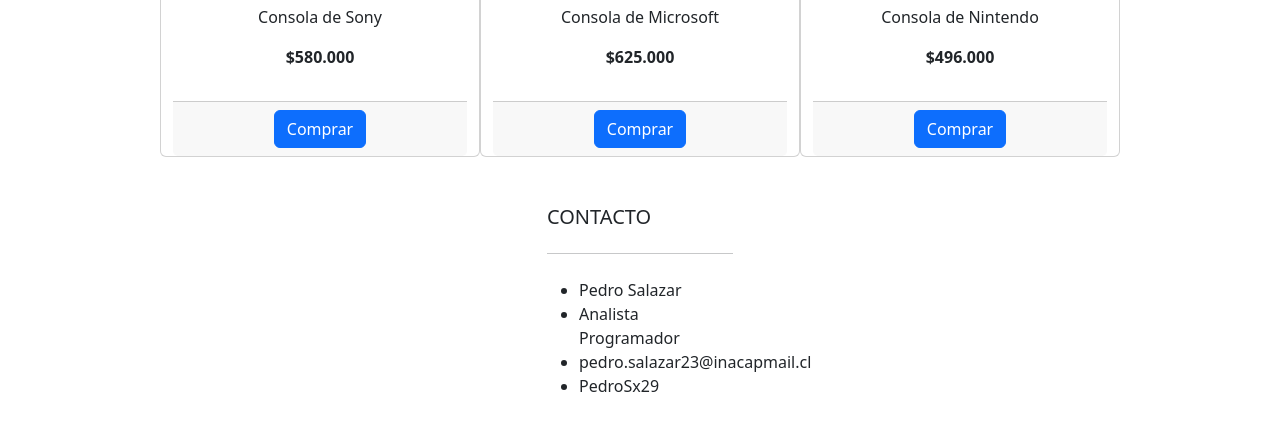
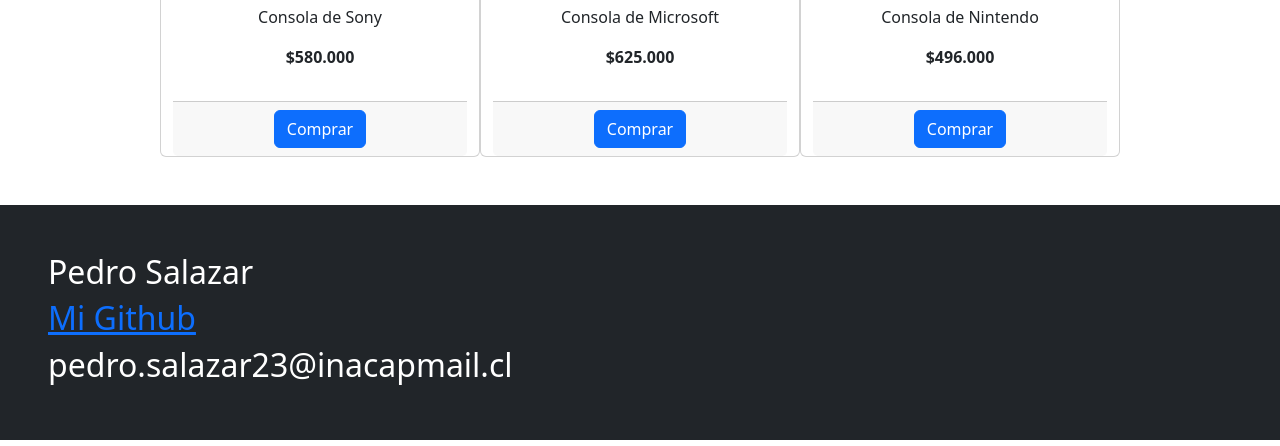
Before and after one commit to PedroSx29/PFE-Clase-4-02-04, a plain HTML site: page index.html in a window 1280 px wide. Shown: the part 532-978 px from the top of the page. Drawn offline with nearby package versions, Linux system fonts and the light colour scheme.

Commit message:
update footer

```diff
--- a/index.html
+++ b/index.html
@@ -87,16 +87,13 @@
                 </div>
             </div>
         </div>
-        <div class="col-md-2 col-lg-2 col-x1-2 mx-auto mt-3 mt-5 mb-5">
-            <h5 class="mb-4 font-weight-bold">CONTACTO</h5>
-            <hr class="mb-4">
-            <ul>
-                <li>Pedro Salazar</li>
-                <li>Analista Programador</li>
-                <li>pedro.salazar23@inacapmail.cl</li>
-                <li>PedroSx29</li>
-            </ul>
+    </main>
+    <footer class="bg-dark mt-5 p-5">
+        <div class="text-white">
+            <h2>Pedro Salazar</h2>
+            <h2><a href="https://github.com/PedroSx29/PFE-Clase-4-02-04">Mi Github</a></h2>
+            <h2>pedro.salazar23@inacapmail.cl</h2>
         </div>
-    </main>
+    </footer>
 </body>
 </html>
```
